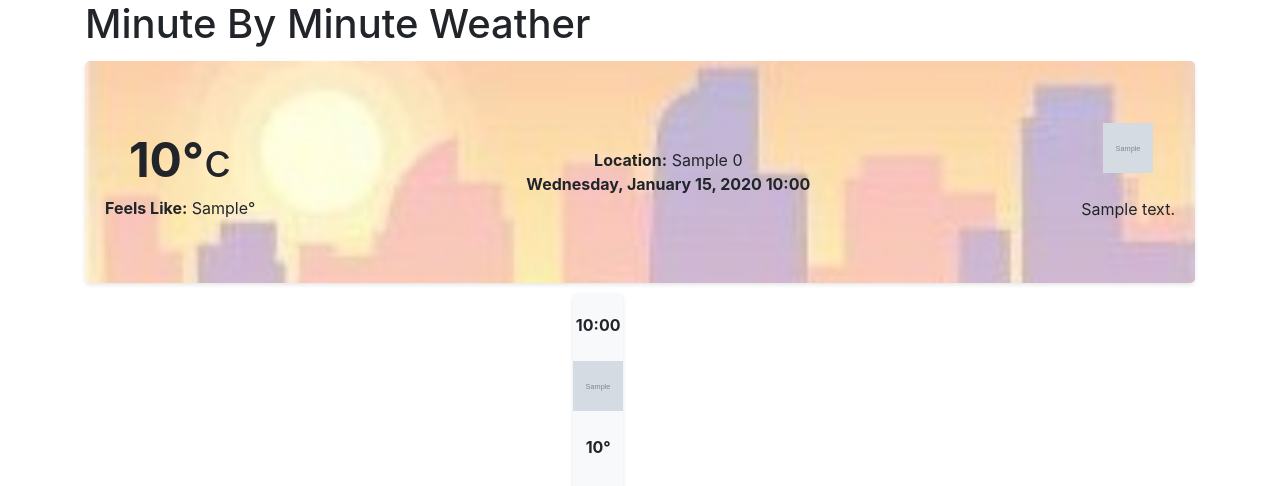
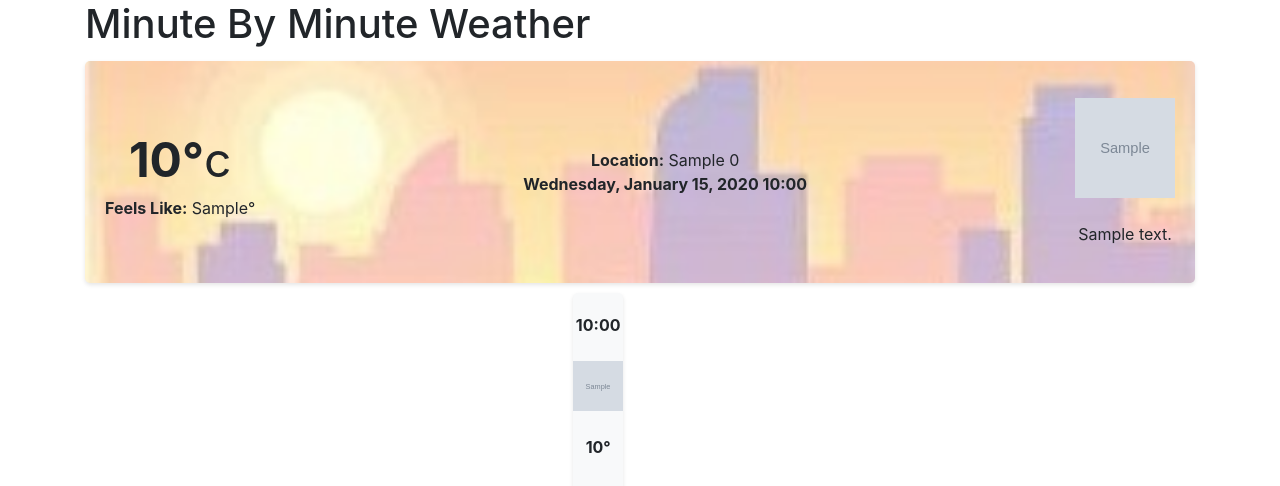
Before and after one commit to it-illyria/weather, a Django app: template templates/html/weather.html in a window 1280 px wide. Shown: the top 486 px of the page. Run offline with Django 3.2, Linux system fonts and the light colour scheme; the template is opened without the code that fills it: most values are stand-ins (such as "Sample title", 1, 10 or a date in 2020); grey boxes marked "Sample" are stand-in pictures; some libraries are stand-ins or nearby versions.

Commit message:
before last commit

```diff
--- a/static/css/weather.css
+++ b/static/css/weather.css
@@ -54,3 +54,8 @@
 .weather-current-temp {
     font-size: xxx-large;
 }
+
+.recent-weather-info img {
+    height: 100px;
+    width: 100px;
+}
--- a/templates/html/weather.html
+++ b/templates/html/weather.html
@@ -56,7 +56,7 @@
                         <strong>{{ weather_data.0.timestamp|date:"l, F j, Y H:i" }}</strong>
                     </div>
                     <!-- Image and Description -->
-                    <div class="weather-info text-right">
+                    <div class="weather-info recent-weather-info text-right">
                         <img src="{% static 'images/' %}{{ weather_data.0.icon }}" alt="weather icon"> <br>
                         <span>{{ weather_data.0.weather_description }}</span>
                     </div>
```
